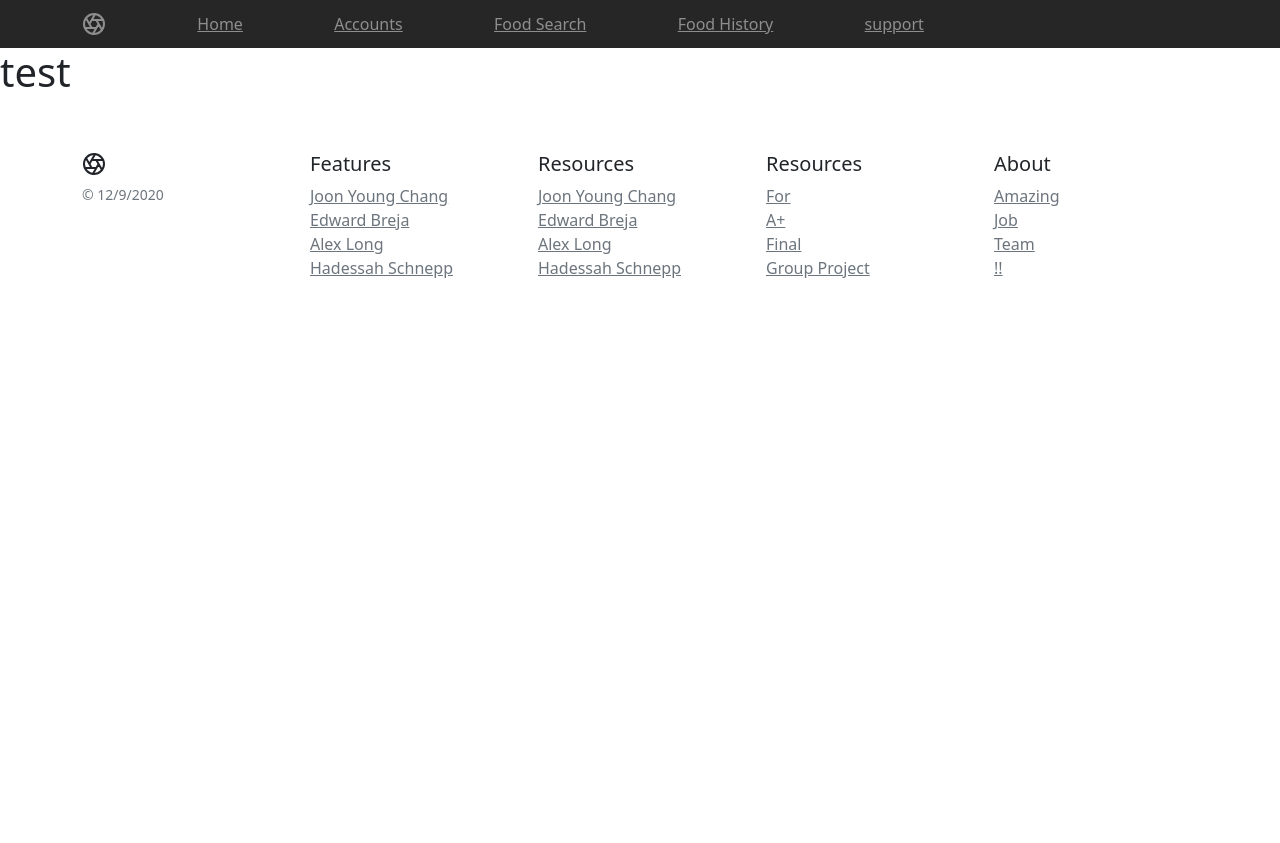
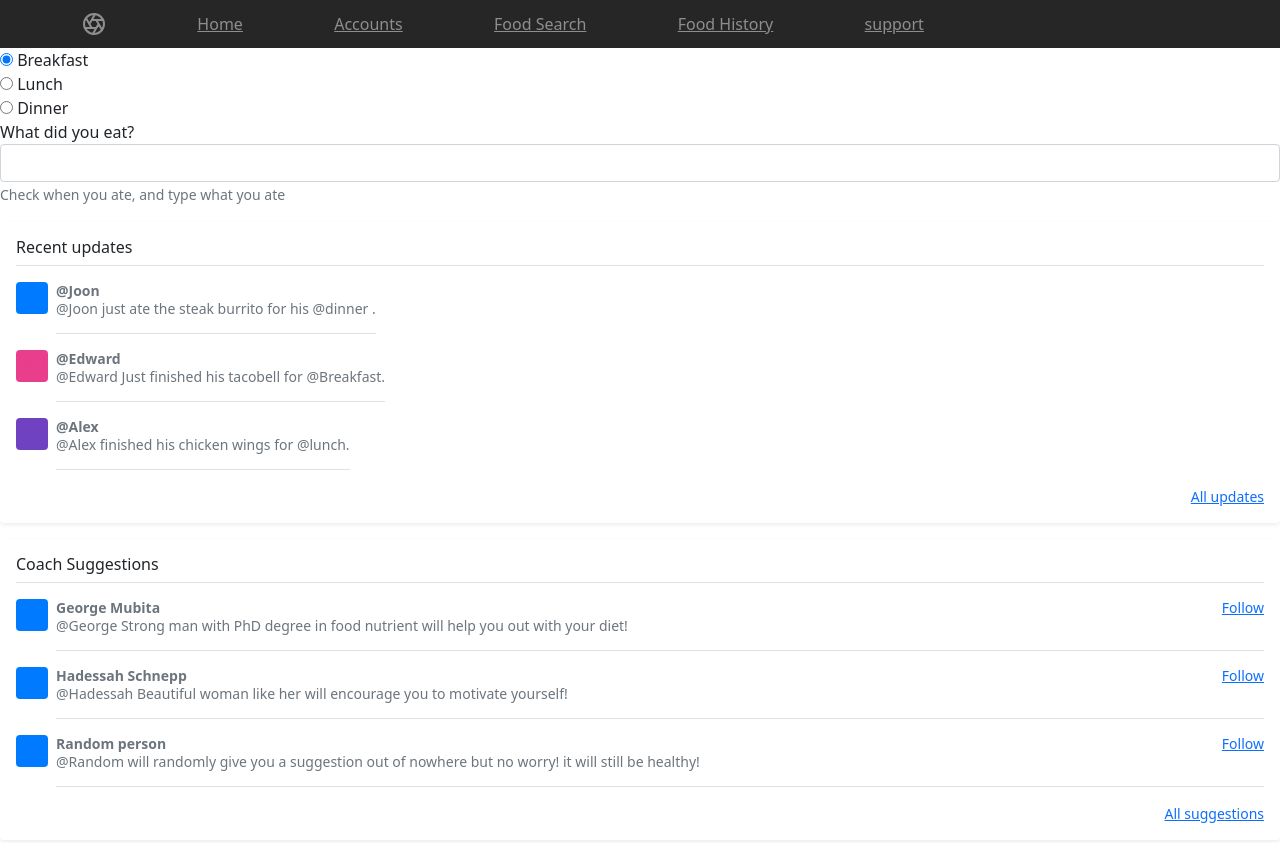
Before and after one commit to CrypticSquirrel/Eat4Wellness, a plain HTML site: page client/pages/Food-history.html in a window 1280 px wide. Shown: the top 843 px of the page. Before the commit the page ends 800 px from the top, so only its background shows below. Drawn offline with nearby package versions, Linux system fonts and the light colour scheme.

Commit message:
changed food search/histroy
Made UI for each one of them
but still need some work with them

```diff
--- a/client/pages/Food-history.html
+++ b/client/pages/Food-history.html
@@ -42,7 +42,106 @@
         </nav>
       </header>
 
-    <h1>test</h1>
+
+      </div>
+      <style>
+        .center {
+          text-align: center;
+          border: 3px solid green;
+        }
+        </style>
+      <div class="radio">
+        <label>
+          <input type="radio" name="radioButtons" id="Radio1" value="opt1" checked>
+          Breakfast
+        </label>
+      </div>
+      <div class="radio">
+        <label>
+          <input type="radio" name="radioButtons" id="Radio2" value="opt2">
+          Lunch
+        </label>
+      </div>
+      <div class="radio">
+        <label>
+          <input type="radio" name="radioButtons" id="Radio3" value="opt3">
+          Dinner
+        </label>
+      </div>
+      <label>What did you eat?  </label>
+      <input type="text" class="form-control">
+      <small class="form-text text-muted">Check when you ate, and type what you ate</small>
+
+      <div class="my-3 p-3 bg-white rounded shadow-sm">
+        <h6 class="border-bottom pb-2 mb-0">Recent updates</h6>
+        <div class="d-flex text-muted pt-3">
+          <svg class="bd-placeholder-img flex-shrink-0 me-2 rounded" width="32" height="32" xmlns="http://www.w3.org/2000/svg" role="img" aria-label="Placeholder: 32x32" preserveAspectRatio="xMidYMid slice" focusable="false"><title>Placeholder</title><rect width="100%" height="100%" fill="#007bff"/><text x="50%" y="50%" fill="#007bff" dy=".3em">32x32</text></svg>
+
+          <p class="pb-3 mb-0 small lh-sm border-bottom">
+            <strong class="d-block text-gray-dark">@Joon</strong>
+            @Joon just ate the steak burrito for his @dinner .
+          </p>
+        </div>
+        <div class="d-flex text-muted pt-3">
+          <svg class="bd-placeholder-img flex-shrink-0 me-2 rounded" width="32" height="32" xmlns="http://www.w3.org/2000/svg" role="img" aria-label="Placeholder: 32x32" preserveAspectRatio="xMidYMid slice" focusable="false"><title>Placeholder</title><rect width="100%" height="100%" fill="#e83e8c"/><text x="50%" y="50%" fill="#e83e8c" dy=".3em">32x32</text></svg>
+
+          <p class="pb-3 mb-0 small lh-sm border-bottom">
+            <strong class="d-block text-gray-dark">@Edward</strong>
+            @Edward Just finished his tacobell for @Breakfast.
+          </p>
+        </div>
+        <div class="d-flex text-muted pt-3">
+          <svg class="bd-placeholder-img flex-shrink-0 me-2 rounded" width="32" height="32" xmlns="http://www.w3.org/2000/svg" role="img" aria-label="Placeholder: 32x32" preserveAspectRatio="xMidYMid slice" focusable="false"><title>Placeholder</title><rect width="100%" height="100%" fill="#6f42c1"/><text x="50%" y="50%" fill="#6f42c1" dy=".3em">32x32</text></svg>
+
+          <p class="pb-3 mb-0 small lh-sm border-bottom">
+            <strong class="d-block text-gray-dark">@Alex</strong>
+            @Alex finished his chicken wings for @lunch.
+          </p>
+        </div>
+        <small class="d-block text-end mt-3">
+          <a href="#">All updates</a>
+        </small>
+      </div>
+
+      <div class="my-3 p-3 bg-white rounded shadow-sm">
+        <h6 class="border-bottom pb-2 mb-0">Coach Suggestions</h6>
+        <div class="d-flex text-muted pt-3">
+          <svg class="bd-placeholder-img flex-shrink-0 me-2 rounded" width="32" height="32" xmlns="http://www.w3.org/2000/svg" role="img" aria-label="Placeholder: 32x32" preserveAspectRatio="xMidYMid slice" focusable="false"><title>Placeholder</title><rect width="100%" height="100%" fill="#007bff"/><text x="50%" y="50%" fill="#007bff" dy=".3em">32x32</text></svg>
+
+          <div class="pb-3 mb-0 small lh-sm border-bottom w-100">
+            <div class="d-flex justify-content-between">
+              <strong class="text-gray-dark">George Mubita</strong>
+              <a href="#">Follow</a>
+            </div>
+            <span class="d-block">@George Strong man with PhD degree in food nutrient will help you out with your diet!</span>
+          </div>
+        </div>
+        <div class="d-flex text-muted pt-3">
+          <svg class="bd-placeholder-img flex-shrink-0 me-2 rounded" width="32" height="32" xmlns="http://www.w3.org/2000/svg" role="img" aria-label="Placeholder: 32x32" preserveAspectRatio="xMidYMid slice" focusable="false"><title>Placeholder</title><rect width="100%" height="100%" fill="#007bff"/><text x="50%" y="50%" fill="#007bff" dy=".3em">32x32</text></svg>
+
+          <div class="pb-3 mb-0 small lh-sm border-bottom w-100">
+            <div class="d-flex justify-content-between">
+              <strong class="text-gray-dark">Hadessah Schnepp</strong>
+              <a href="#">Follow</a>
+            </div>
+            <span class="d-block">@Hadessah Beautiful woman like her will encourage you to motivate yourself!</span>
+          </div>
+        </div>
+        <div class="d-flex text-muted pt-3">
+          <svg class="bd-placeholder-img flex-shrink-0 me-2 rounded" width="32" height="32" xmlns="http://www.w3.org/2000/svg" role="img" aria-label="Placeholder: 32x32" preserveAspectRatio="xMidYMid slice" focusable="false"><title>Placeholder</title><rect width="100%" height="100%" fill="#007bff"/><text x="50%" y="50%" fill="#007bff" dy=".3em">32x32</text></svg>
+
+          <div class="pb-3 mb-0 small lh-sm border-bottom w-100">
+            <div class="d-flex justify-content-between">
+              <strong class="text-gray-dark">Random person</strong>
+              <a href="#">Follow</a>
+            </div>
+            <span class="d-block">@Random will randomly give you a suggestion out of nowhere but no worry! it will still be healthy!  </span>
+          </div>
+        </div>
+        <small class="d-block text-end mt-3">
+          <a href="#">All suggestions</a>
+        </small>
+      </div>
     <footer class="container py-5">
         <div class="row">
           <div class="col-12 col-md">
```
Also changed, not shown: client/pages/food-search.html (+4 -4 lines).
